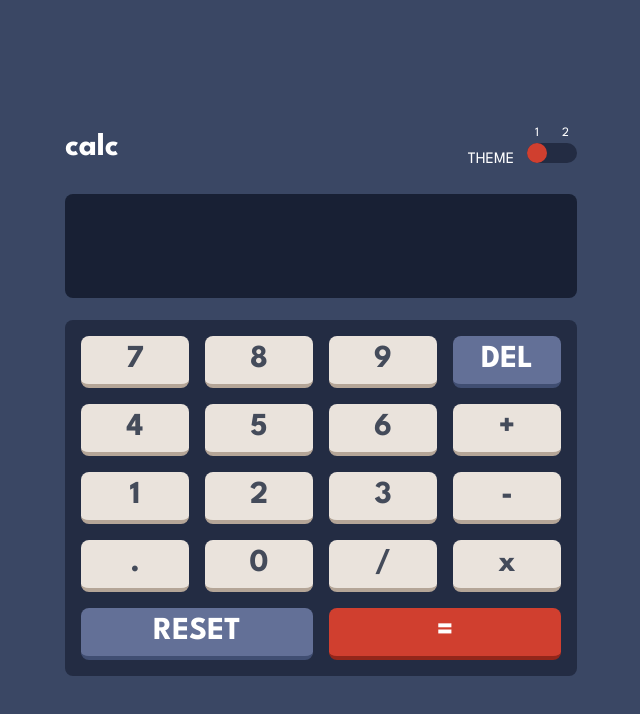
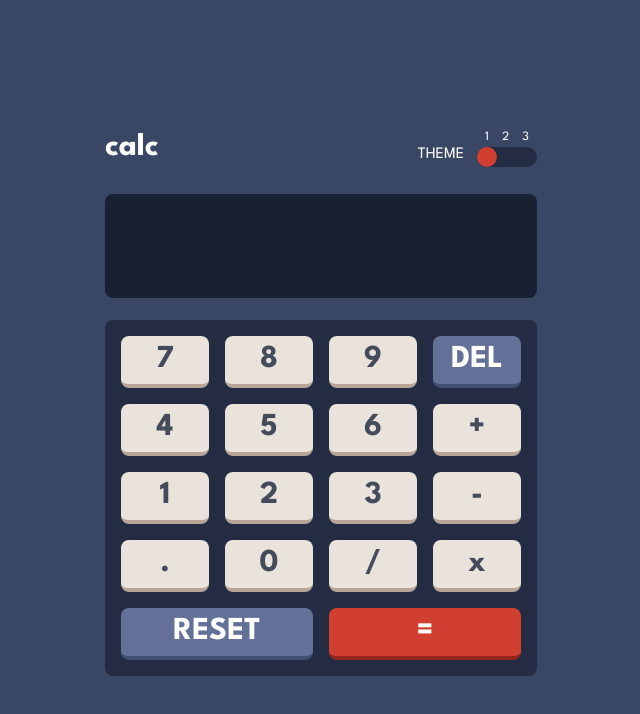
Before and after one commit to flapmfy/calculator, a plain HTML site: page index.html in a window 1280 px wide. Shown: the whole page, without its empty margins (319-959 px from the left). Drawn offline with Linux system fonts and the light colour scheme.

Commit message:
Add toggle with 3 positions for 3 different styles

```diff
--- a/index.html
+++ b/index.html
@@ -15,12 +15,21 @@
 <body>
     <div class="calculator">
       <header class="space-between calculator__header">
-        <div class="logo">calc</div>
+        <h1 class="logo">calc</h1>
+
         <div class="theme-setter">
           <div>theme</div>
+
           <div class="toggle-element">
-            <div class="toggle-indicator"><span>1</span><span>2</span></div>
-            <input class="toggle" type="checkbox" name="" id="">
+            <div class="toggle-indicator">
+              <span>1</span><span>2</span><span>3</span>
+            </div>
+            <div class="toggle3w">
+              <input class="radio radio1" type="radio" name="3w" value="theme1" checked>
+              <input class="radio radio2" type="radio" name="3w" value="theme2">
+              <input class="radio radio3" type="radio" name="3w" value="theme3">
+              <div class="dot"></div>
+            </div>
           </div>
         </div>
       </header>
@@ -49,5 +58,7 @@
         <div class="key calculate">=</div>
       </section>
     </div>
+
+
 </body>
 </html>
--- a/styles.css
+++ b/styles.css
@@ -48,12 +48,12 @@ body {
 .space-between {
     display: flex;
     justify-content: space-between;
-    align-items: flex-end;
+    align-items: center;
 }
 
 .calculator {
     width: 100%;
-    max-width: 35rem;
+    max-width: 30rem;
     min-width: 365px;
     padding: 1.5rem;
 
@@ -81,34 +81,49 @@ body {
     font-size: 0.8rem;
 }
 
-.toggle {
-    appearance: none;
+.toggle3w {
     position: relative;
-    width: 50px;
+    display: flex;
+    justify-content: space-between;
+    align-items: center;
+    width: 60px;
     height: 20px;
+    background-color: var(--clr-keypad1);
     border-radius: 50px;
-    background-color: var(--clr-keypad1);
-    cursor: pointer;
 }
 
-.toggle::before {
-    content: "";
+.dot {
     position: absolute;
     width: 20px;
     height: 20px;
+    left: 0;
     top: 0;
-    left: 0;
     background-color: var(--clr-red-bg);
     border-radius: 50%;
     transition: 0.2s;
 }
 
-.toggle:hover::before {
-    filter: brightness(120%);
+.radio {
+    appearance: none;
+    cursor: pointer;
+    height: 20px;
+    width: 20px;
 }
 
-.toggle:checked::before {
+.radio1:checked ~ .dot {
+    left: 0px;
+}
+
+.radio2:checked ~ .dot {
+    left: calc(50% - 10px);
+}
+
+.radio3:checked ~ .dot {
     left: calc(100% - 20px);
+}
+
+.toggle3w:hover .dot {
+    filter: brightness(120%);
 }
 
 .screen {
```
